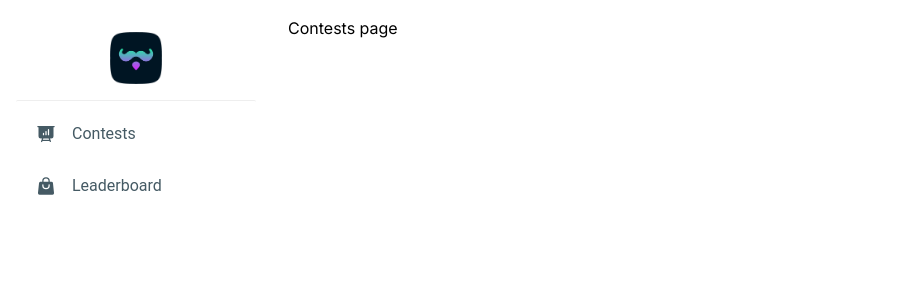
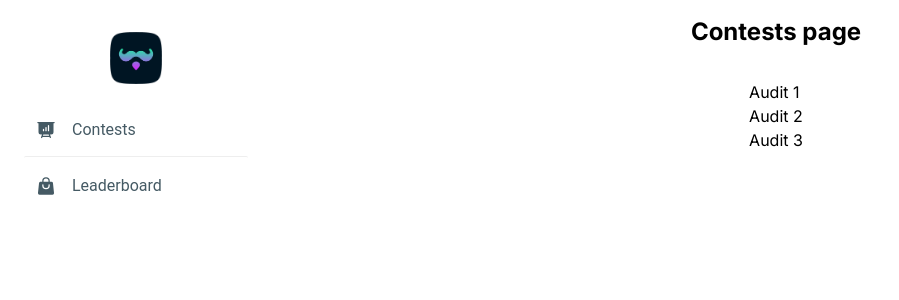
Before and after one commit to poirotonsolana/poirot-app-frontend, a Next.js app: page /contests in a window 1280 px wide. Shown: the top 300 px of the page, without its empty margins (0-899 px from the left). Built offline with nearby package versions, Linux system fonts and the light colour scheme.

Commit message:
Dynamic routes and layout problem fixed

```diff
--- a/components/Layout.tsx
+++ b/components/Layout.tsx
@@ -3,9 +3,9 @@ import Sidebar from './Sidebar';
 
 const Layout = ({ children }: { children: React.ReactNode }) => {
     return (
-        <div className="flex">
+        <div className="flex h-screen">
             <Sidebar />
-            <div className="flex-1 p-4">
+            <div className="flex-1 w-full p-4 overflow-auto">
                 {children}
             </div>
         </div>
--- a/components/Sidebar.tsx
+++ b/components/Sidebar.tsx
@@ -31,9 +31,7 @@ export default function Sidebar() {
             </Link>
           </Typography>
         </div>
-      <hr className="w-48 h-1 mx-auto my-4 bg-gray-100 border-0 rounded md:my-10 dark:bg-gray-700" />
-      <div className="mt-2"></div>
-      <List className="mt-10">
+        <List>
           <Link href={"/contests"}>
               <ListItem>
                 <ListItemPrefix>
@@ -42,7 +40,8 @@ export default function Sidebar() {
                 Contests
               </ListItem>
           </Link>
-        <div className="mt-2"></div>
+          <hr className="w-48 h-1 mx-auto my-4 bg-gray-100 border-0 rounded md:my-10 dark:bg-gray-700"/>
+
           <Link href={"/leaderboard"}>
               <ListItem>
                 <ListItemPrefix>
--- /dev/null
+++ b/src/app/contests/[contestId]/page.tsx
@@ -0,0 +1,9 @@
+import React from 'react'
+
+const page = ({params}: {params: {contestId: number}}) => {
+  return (
+    <div className='flex items-center justify-center'>Audit: {params.contestId}</div>
+  )
+}
+
+export default page;
--- a/src/app/contests/page.tsx
+++ b/src/app/contests/page.tsx
@@ -1,8 +1,33 @@
 import React from 'react'
+import Link from 'next/link';
+
+export const audits = [
+  { id: 1, name: 'Audit 1' },
+  { id: 2, name: 'Audit 2' },
+  { id: 3, name: 'Audit 3' },
+];
 
 const Contests = () => {
   return (
-    <div>Contests page</div>
+    <>
+    <div className='flex flex-col items-center justify-center'>
+      <p className='text-2xl font-bold'>Contests page</p>
+      <ul className='mt-8'>
+        {audits.map((audit) => (
+          <li key={audit.id}>
+            <Link href={`/contests/${audit.id}`}>
+              <p>{audit.name}</p>
+            </Link>
+          </li>
+        ))}
+      </ul>
+    </div>
+
+    </>
+
+
+
+
   )
 }
 
--- a/src/app/leaderboard/page.tsx
+++ b/src/app/leaderboard/page.tsx
@@ -2,7 +2,9 @@ import React from 'react'
 
 const Leaderboard = () => {
   return (
-    <div>Coming soon!</div>
+    <div className='m-auto'>
+      <p className='font-bold text-2xl text-center'>Coming soon!</p>
+    </div>
   )
 }
 
--- a/src/app/page.tsx
+++ b/src/app/page.tsx
@@ -1,5 +1,4 @@
 import Image from "next/image";
-
 export default function Home() {
   return (
     <>
```
Lines whose indentation alone changed are shown as unchanged.
